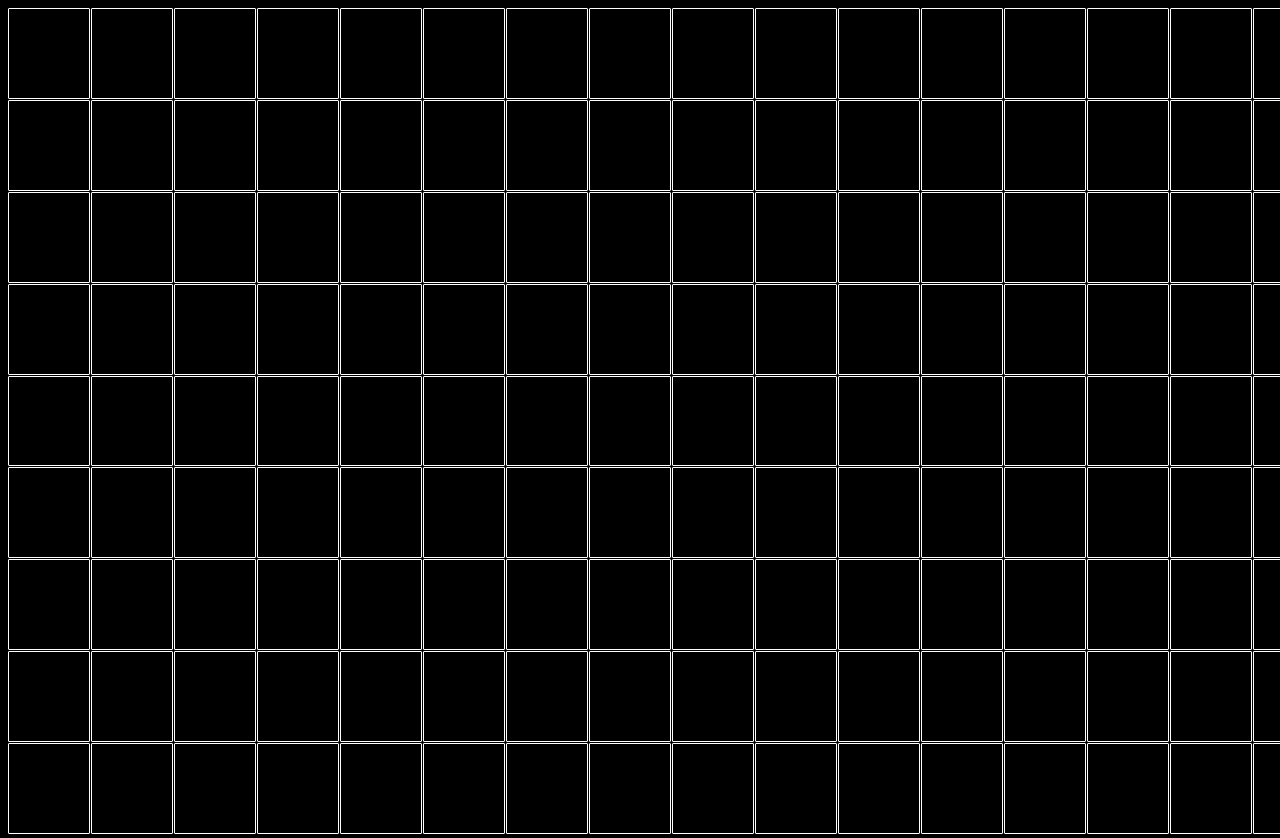
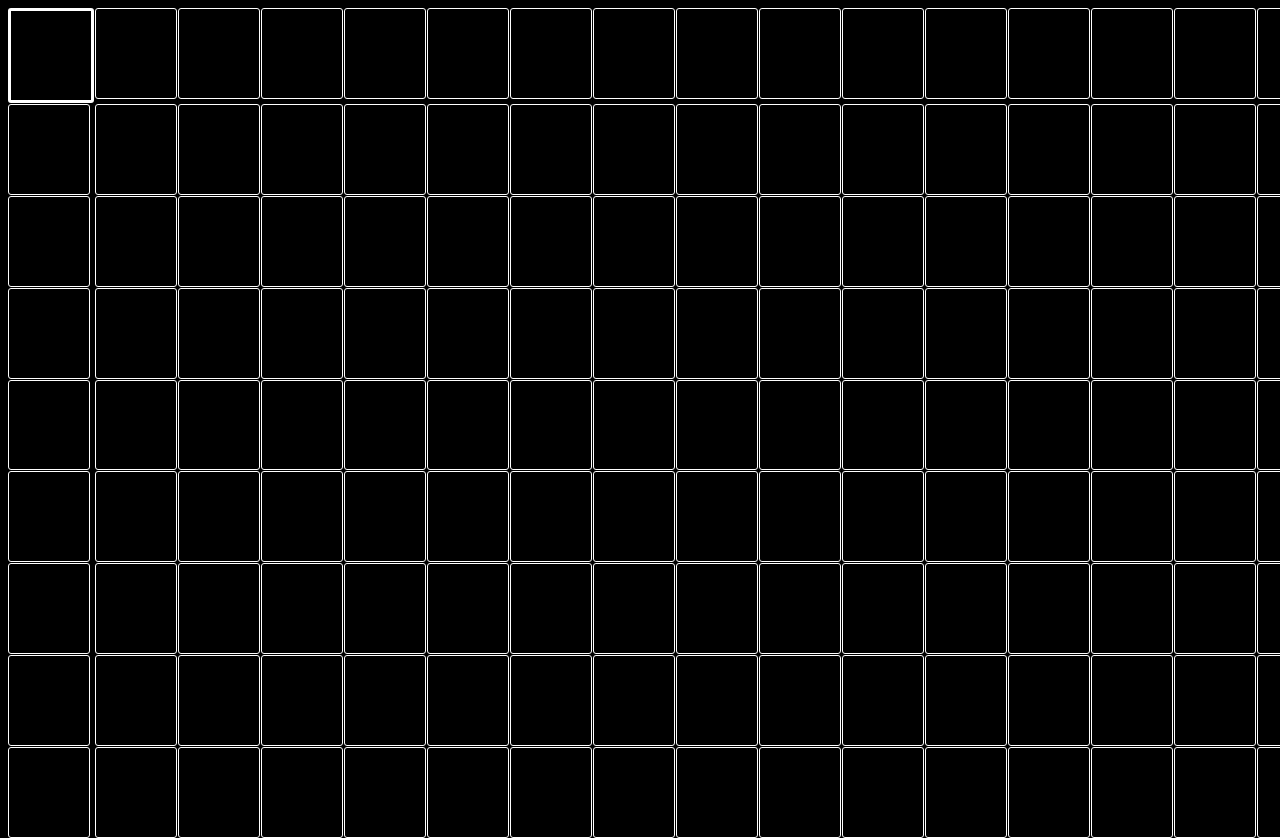
Before and after one commit to gitdevhp/Exile-Files, a plain HTML site: page index.html in a window 1280 px wide. In both pictures the pointer is over the element 49 px from the left and 53 px from the top of the page. Shown: the top 838 px of the page. Drawn offline with Linux system fonts and the light colour scheme.

Commit message:
okokokokokokokokokoko

```diff
--- a/styles.css
+++ b/styles.css
@@ -30,9 +30,13 @@
     height: calc(100vh / 9);
     width: calc(100vw / 16);
     border: 1px solid white;
-    border-radius: 1px;
+    border-radius: 3px;
     background-color: black;
   }
+
+.sector:hover {
+    border: 3px solid white;
+}
 
 body {
     background-color: black;
```
